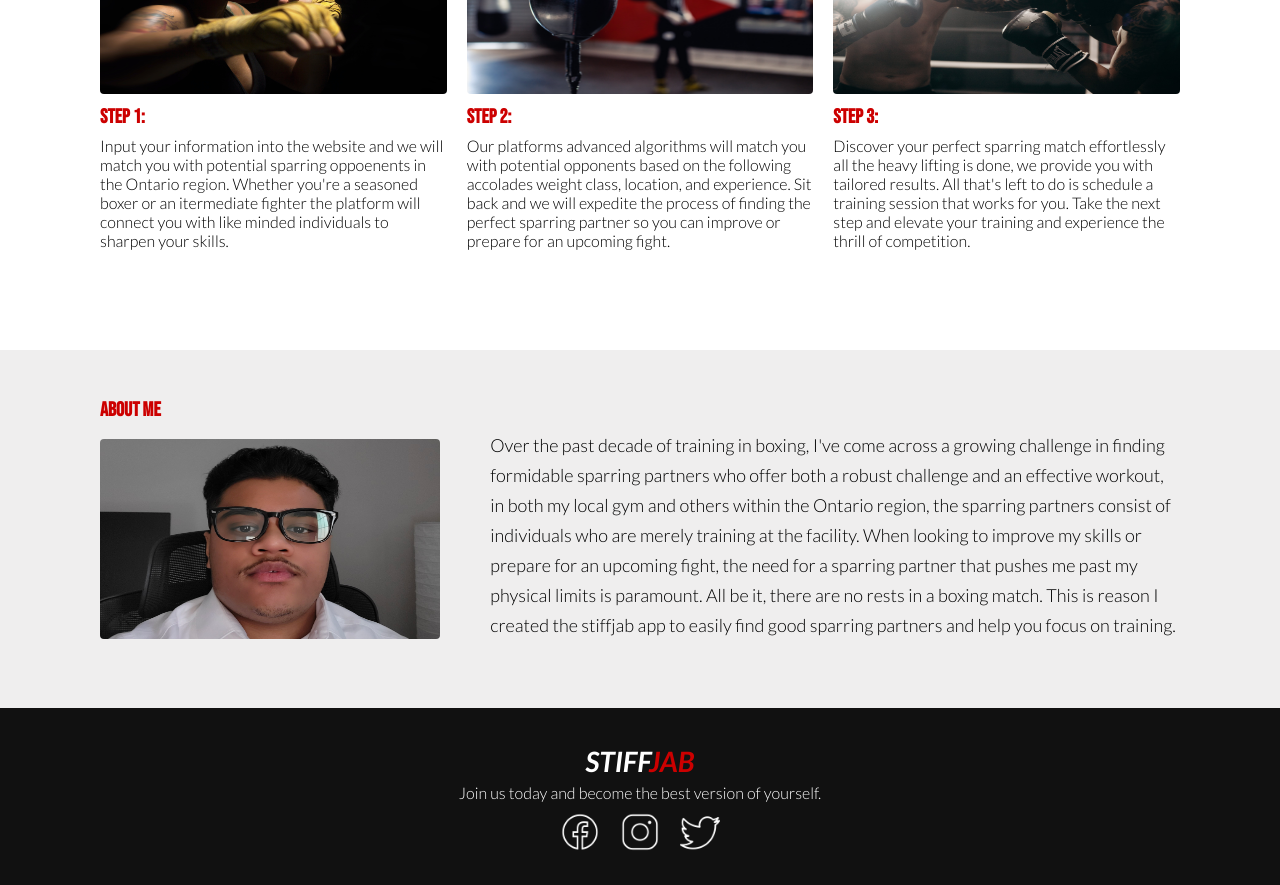
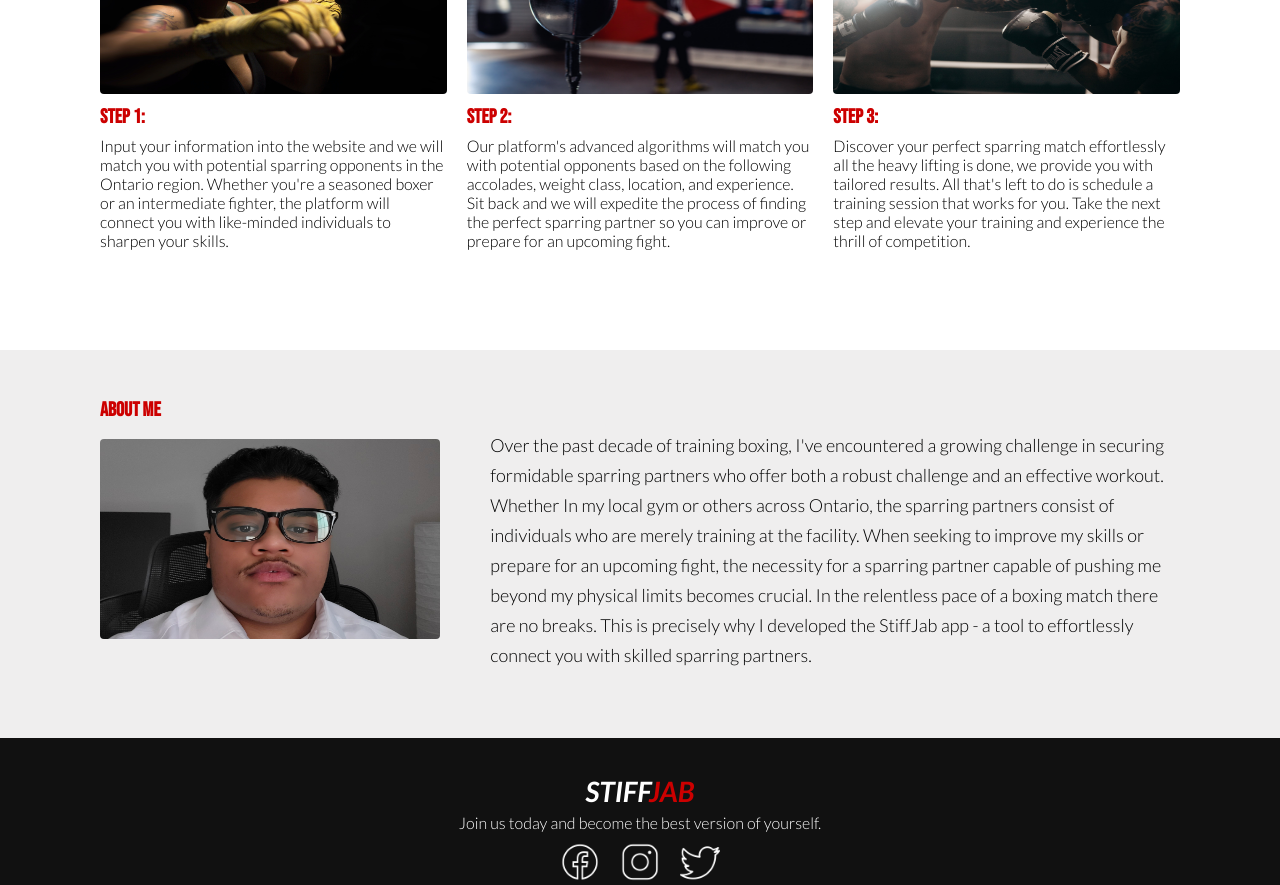
Before and after one commit to BilalHassen/StiffJab-app, a React (Create React App) app: page / in a window 1280 px wide. Shown: the part 660-1545 px from the top of the page. Built offline with nearby package versions, Linux system fonts and the light colour scheme.

Commit message:
add comments for code and formatted document

```diff
--- a/src/components/AboutComponent/About.js
+++ b/src/components/AboutComponent/About.js
@@ -19,17 +19,17 @@
 
           <div className="about__text-container">
             <p className="about__paragraph">
-              Over the past decade of training in boxing, I've come across a
-              growing challenge in finding formidable sparring partners who
-              offer both a robust challenge and an effective workout, in both my
-              local gym and others within the Ontario region, the sparring
-              partners consist of individuals who are merely training at the
-              facility. When looking to improve my skills or prepare for an
-              upcoming fight, the need for a sparring partner that pushes me
-              past my physical limits is paramount. All be it, there are no
-              rests in a boxing match. This is reason I created the stiffjab app
-              to easily find good sparring partners and help you focus on
-              training.
+              Over the past decade of training boxing, I've encountered a
+              growing challenge in securing formidable sparring partners who
+              offer both a robust challenge and an effective workout. Whether In
+              my local gym or others across Ontario, the sparring partners
+              consist of individuals who are merely training at the facility.
+              When seeking to improve my skills or prepare for an upcoming
+              fight, the necessity for a sparring partner capable of pushing me
+              beyond my physical limits becomes crucial. In the relentless pace
+              of a boxing match there are no breaks. This is precisely why I
+              developed the StiffJab app - a tool to effortlessly connect you
+              with skilled sparring partners.
             </p>
           </div>
         </div>
--- a/src/components/Hero/Hero.scss
+++ b/src/components/Hero/Hero.scss
@@ -134,9 +134,3 @@
     text-align: center;
   }
 }
-
-.white {
-  background-color: white;
-  width: 100%;
-  height: 100px;
-}
--- a/src/components/Main/Main.js
+++ b/src/components/Main/Main.js
@@ -24,10 +24,10 @@
               <div className="main__image-title">STEP 1:</div>
               <p className="main__fundamentals-para">
                 Input your information into the website and we will match you
-                with potential sparring oppoenents in the Ontario region.
-                Whether you're a seasoned boxer or an itermediate fighter the
-                platform will connect you with like minded individuals to
-                sharpen your skills.
+                with potential sparring opponents in the Ontario region. Whether
+                you're a seasoned boxer or an intermediate fighter, the platform
+                will connect you with like-minded individuals to sharpen your
+                skills.
               </p>
             </div>
           </div>
@@ -40,8 +40,8 @@
             <div className="main__image-text">
               <div className="main__image-title">STEP 2:</div>
               <p className="main__heavy-bag-para">
-                Our platforms advanced algorithms will match you with potential
-                opponents based on the following accolades weight class,
+                Our platform's advanced algorithms will match you with potential
+                opponents based on the following accolades, weight class,
                 location, and experience. Sit back and we will expedite the
                 process of finding the perfect sparring partner so you can
                 improve or prepare for an upcoming fight.
--- a/src/pages/ContactPage/ContactPage.js
+++ b/src/pages/ContactPage/ContactPage.js
@@ -5,9 +5,11 @@
 function ContactPage() {
   return (
     <>
+      {/* container for header of the contact page */}
       <div className="contact-header">
         <Header />
       </div>
+      {/* container for contact section and the form */}
       <section className="contact">
         <div className="contact__form-container">
           <ContactForm />
--- a/src/pages/OpponentMatch/OpponentMatch.js
+++ b/src/pages/OpponentMatch/OpponentMatch.js
@@ -4,6 +4,7 @@
 import Header from "../../components/Header/Header";
 import OpponentCard from "../../components/OpponentCard/OpponentCard";
 import Footer from "../../components/Footer/Footer";
+// initial values of the form inputs
 const initialValues = {
   name: "",
   email: "",
@@ -20,12 +21,13 @@
   const [flexClass, setFlexClass] = useState(false);
   const [formErrors, setFormErrors] = useState({});
 
+  // get initial data from the server
   useEffect(() => {
     axios
       .get("http://localhost:8080/userdata")
       .then((res) => {
-        // console.log(res.data[1][0].weightClasses);
         let weightClasses = res.data[1][0].weightClasses;
+        // update the data with data for weight classes dropdown
         setWeightClassData(weightClasses);
       })
       .catch((err) => {
@@ -35,7 +37,7 @@
       .get("http://localhost:8080/userdata")
       .then((res) => {
         let experienceData = res.data[1][1].experience;
-        // console.log(experienceData);
+        // update the data with data for experience levels dropdown
         setExperienceData(experienceData);
       })
       .catch((err) => {
@@ -43,39 +45,38 @@
       });
   }, []);
 
-  useEffect(() => {
-    console.log(opponent);
-  }, [opponent]);
-
+  // tracks the changes in the input fields of the forms
   const handleInputChange = (e) => {
     const { name, value } = e.target;
     setValues({ ...values, [name]: value });
   };
-  // console.log(values);
 
   const findOpponent = (e) => {
     e.preventDefault();
-    // toggles classes for css when cards are present
-
+    // validate the form inputs using the validate form function assign it to a variable
     const formErrorsObject = validateForm(values);
+    // up date with the validation results
     setFormErrors(formErrorsObject);
 
+    // check if there are any errors by checking the
+    // the length of the formErrorsObject keys
     if (Object.keys(formErrorsObject).length === 0) {
+      // make the post request with the values from the form given there are no errors
       axios
         .post("http://localhost:8080/userdata", values)
         .then((res) => {
           console.log(res.data.id);
+          // get the newely created id from the new user and assing it
           let newUserId = res.data.id;
+          // make a axios get call with the new user id
           return axios
             .get(`http://localhost:8080/userdata/${newUserId}`)
             .then((res) => {
-              console.log(res.data);
               let opponentsData = res.data;
-              console.log("from line 61", newUserId);
+              // remove the new user from a potential list of opponents
               let filterOpponents = opponentsData.filter(
                 (opponent) => opponent.id !== newUserId
               );
-              console.log({ filterOpponents });
               setOpponent(filterOpponents);
               setFlexClass(true);
             });
@@ -204,7 +205,6 @@
               </div>
             </div>
           </form>
-          {opponent.length > 0 && (
           <section className="opponent__found">
             {opponent.map((opponent) => (
               <OpponentCard
@@ -217,7 +217,6 @@
               />
             ))}
           </section>
-          )}
         </section>
       </div>
       <Footer />
--- a/src/pages/OpponentMatch/OpponentMatch.scss
+++ b/src/pages/OpponentMatch/OpponentMatch.scss
@@ -32,7 +32,7 @@
     margin-right: 4.3rem;
     margin-left: 4.3rem;
     margin-top: 6rem;
-    padding-bottom: 10rem;
+    padding-bottom: 5rem;
   }
 
   @include desktop {
```
Lines whose indentation alone changed are shown as unchanged.
